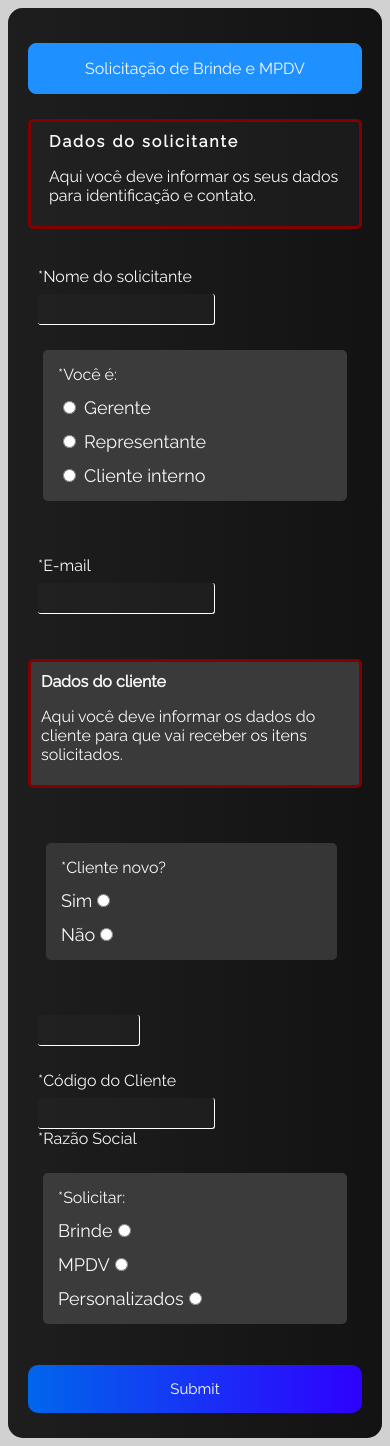
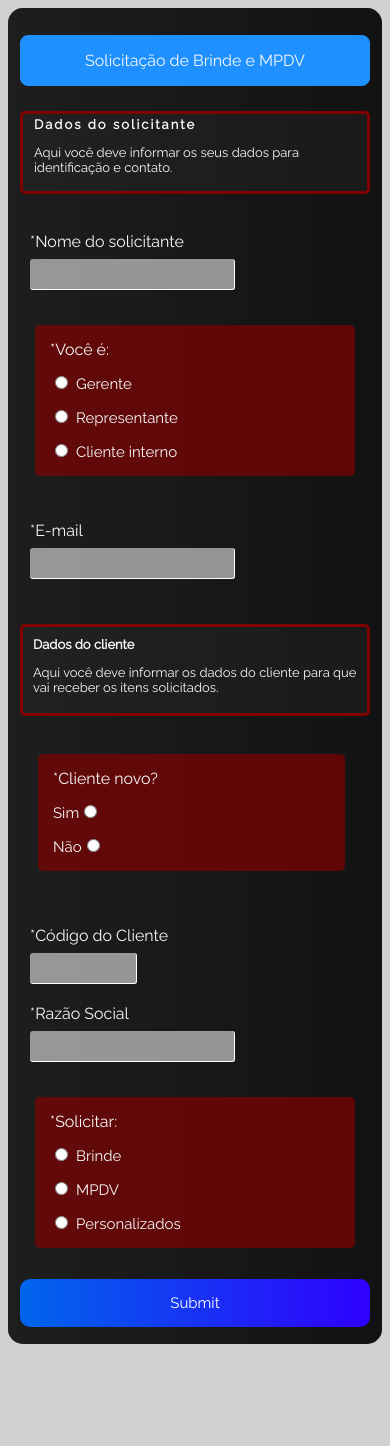
Before and after one commit to kianfellipe/pedidos-de-brinde, a React (Create React App) app in the folder frontend/: page / in a window 390 px wide. After the commit the page ends 1352 px from the top, so only its background shows below. Built offline with nearby package versions, Linux system fonts and the light colour scheme.

Commit message:
Ajustes de CSS concluido na parte de solicitante e cliente. Pendente CSS de tabela e campos posteriores. Somente versão mobile

```diff
--- a/frontend/src/component/formCard/index.js
+++ b/frontend/src/component/formCard/index.js
@@ -215,23 +215,23 @@ class Rca extends Component {
                         </div>
 
                         <div className="inputBox">
+                            <label htmlFor="nomeSolicitante" className="labelInput">*Código do Cliente</label>
                             <input type="text"
                                 name="nomeSolicitante"
                                 className="inputUser2"
                                 autoComplete="off"
                                 value={this.state.clientCodigo}
                                 onChange={e => this.setState({ clientCodigo: e.target.value })} />
-                            <label htmlFor="nomeSolicitante" className="labelInput">*Código do Cliente</label>
                         </div>
 
                         <div className="inputBox">
+                            <label htmlFor="nomeSolicitante" className="labelInput">*Razão Social</label>
                             <input type="text"
                                 name="nomeSolicitante"
                                 className="inputUser"
                                 autoComplete="off"
                                 value={this.state.razaoSocial}
                                 onChange={e => this.setState({ razaoSocial: e.target.value })} />
-                            <label htmlFor="nomeSolicitante" className="labelInput">*Razão Social</label>
                         </div>
 
                         {/*//////////Aqui termina a solicitação de dados do cliente///////////////////// */}
@@ -243,19 +243,18 @@ class Rca extends Component {
                                 onChange={e => this.setState({ solicitar: e.target.value })}>
                                 <label>*Solicitar:</label>
                                 <div className="input_div">
+                                    <input type="radio" id="brinde" name="area" value="brinde" onChange={this.onchange} />
                                     <label htmlFor="brinde">Brinde</label>
-                                    <input type="radio" id="brinde" name="area" value="brinde" onChange={this.onchange}
-                                    />
                                 </div>
 
                                 <div className="input_div">
+                                    <input type="radio" id="mpdv" name="area" value="mpdv" onChange={this.onchange} />
                                     <label htmlFor="mpdv">MPDV</label>
-                                    <input type="radio" id="mpdv" name="area" value="mpdv" onChange={this.onchange} />
                                 </div>
 
                                 <div className="input_div">
+                                    <input type="radio" id="personalizado" name="area" value="personalizado" onChange={this.onchange} />
                                     <label htmlFor="personalizado">Personalizados</label>
-                                    <input type="radio" id="personalizado" name="area" value="personalizado" onChange={this.onchange} />
                                 </div>
                             </div>
                         </div>
@@ -395,11 +394,13 @@ class Rca extends Component {
                                                     </td>
 
                                                     <td>
-                                                        <button
+                                                     {/*   <button
                                                             className="btn btn-outline-danger btn-sm"
                                                             onClick={this.handleRemoveRow} >
                                                             Remove
                                                         </button>
+
+                                            */}
                                                     </td>
                                                 </tr>
                                             ))}
--- a/frontend/src/component/formCard/styles.css
+++ b/frontend/src/component/formCard/styles.css
@@ -7,18 +7,33 @@
 
 
 body {
-
     font-family: Arial, Helvetica, sans-serif;
     background-image: linear-gradient(to right, rgb(75, 75, 75), rgb(46, 46, 46));
     border-radius: 15px;
 }
 
 
+
+
+
+
+
+
+
+.descricaoBox {
+    height: 150px;
+
+}
+
+
+
+@media(max-width: 425px) {
+
     .box {
         flex-direction: column;
         color: rgb(248, 248, 248);
         background-color: rgba(0, 0, 0, 0.6);
-    padding: 20px;
+        padding: 12px;
         border-radius: 15px;
     }
 
@@ -27,8 +42,9 @@ body {
         border-radius: 5px;
         border: 3px solid rgb(129, 0, 0);
         margin-bottom: 38px;
-    padding: 10px;
-    padding-bottom: 5px;
+        padding: 3px;
+        font-size: 13px;
+
     }
 
     .inputDados b {
@@ -42,69 +58,120 @@ body {
     }
 
     .inputDados2 {
-    background-color: rgb(58, 58, 58);
+        background: rgba(44, 44, 44, 0.315);
         border-radius: 5px;
         border: 3px solid rgb(129, 0, 0);
         margin-bottom: 38px;
         padding: 10px;
         padding-bottom: 5px;
         margin-top: 45px;
+        font-size: 13px;
     }
 
-
-
-
-.descricaoBox {
-    height: 150px;
-
-}
-
-
-@media(min-width: 576px) {
     .inputRadioBox {
-        margin-right: 25px;
-        margin-left: 25px;
-        background-color: rgb(54, 54, 54);
-        border-radius: 5px;
-        margin-bottom: 55px;
-        margin-top: 55px;
-        display: flex;
-        padding: 15px;
-
-    }
-}
-
-@media(max-width: 425px) {
-    .inputRadioBox {
-        background-color: rgb(59, 59, 59);
+        background-color: rgba(129, 0, 0, 0.692);
         margin-right: 15px;
         margin-left: 15px;
         border-radius: 5px;
-        margin-bottom: 55px;
-        margin-top: 25px;
+        margin-bottom: 45px;
+        margin-top: 35px;
         display: flex;
         padding: 15px;
 
     }
 
-}
-
-
     .inputRadioBox2 {
         margin-right: 25px;
-    background-color: rgb(54, 54, 54);
+        background-color: rgba(129, 0, 0, 0.692);
         margin-left: 18px;
         border-radius: 5px;
         margin-bottom: 55px;
-    margin-top: 55px;
         display: flex;
         padding: 15px;
 
 
     }
 
-.input_div{
+    .inputUser {
+        display: flex;
+        background: rgba(255, 255, 255, 0.541);
+        border: none;
+        border-bottom: 1px solid white;
+        border-right: 1px solid white;
+        outline: none;
+        color: rgb(0, 0, 0);
+        font-size: 15px;
+        width: 200px;
+        font-weight: 700;
+        letter-spacing: 2px;
+        border-radius: 3px;
+        margin-top: 8px;
+        height: 28px;
+    }
+
+    .inputUser2 {
+        display: flex;
+        background: rgba(255, 255, 255, 0.541);
+        border: none;
+        border-bottom: 1px solid white;
+        border-right: 1px solid white;
+        outline: none;
+        color: white;
+        font-size: 8px;
+        width: 30%;
+        letter-spacing: 2px;
+        margin-bottom: 20px;
+        border-radius: 3px;
+        margin-top: 8px;
+        height: 28px;
+    }
+
+    .inputTable {
+        background: rgba(255, 255, 255, 0.541);
+        letter-spacing: 2px;
+        border: none;
+        border-bottom: 1px solid white;
+        border-right: 1px solid white;
+        border-radius: 3px;
+        outline: none;
+        color: white;
+        font-size: 15px;
+        width: 80%;
+        height: 28px;
+        margin-right: 40px;
+        margin-top: 24px;
+
+    }
+
+    .inputTable2 {
+        background: rgba(255, 255, 255, 0.541);
+        border: none;
+        width: 20%;
+        border-bottom: 1px solid white;
+        border-right: 1px solid white;
+        border-radius: 3px;
+        outline: none;
+        color: white;
+        font-size: 15px;
+        letter-spacing: 2px;
+        height: 25px;
+    }
+
+    .text-center{
         font-size: 18px;
+        font-weight: 500;
+    }
+
+
+}
+
+@media(min-width: 425px) {}
+
+
+
+
+.input_div {
+    font-size: 15px;
     display: table-row;
     align-items: center;
     justify-content: center;
@@ -112,13 +179,13 @@ body {
 }
 
 
-.input_div input{
+.input_div input {
     margin-top: none;
     cursor: pointer;
     margin-right: 8px;
 }
 
-.input_div label{
+.input_div label {
     cursor: pointer;
 }
 
@@ -152,81 +219,7 @@ span {
     margin-left: 10px;
 }
 
-.inputUser {
-    display: flex;
-    background: rgba(44, 44, 44, 0.315);
-    border: none;
-    border-bottom: 1px solid white;
-    border-right: 1px solid white;
-    outline: none;
-    color: white;
-    font-size: 15px;
-    width: auto;
-    letter-spacing: 2px;
-    border-radius: 3px;
-    margin-top: 8px;
-    height: 28px;
-}
 
-
-
-.inputUser2 {
-    display: flex;
-    background: rgba(44, 44, 44, 0.315);
-    border: none;
-    border-bottom: 1px solid white;
-    border-right: 1px solid white;
-    outline: none;
-    color: white;
-    font-size: 15px;
-    width: 30%;
-    letter-spacing: 2px;
-    margin-bottom: 25px;
-    border-radius: 3px;
-    margin-top: 8px;
-    height: 28px;
-}
-
-.inputTable {
-    background: none;
-    border: none;
-    font-size: 15px;
-    width: 80%;
-    letter-spacing: 2px;
-    background: none;
-    border: none;
-    border-bottom: 1px solid white;
-    border-right: 1px solid white;
-    outline: none;
-    color: white;
-    font-size: 15px;
-    width: 100%;
-    letter-spacing: 2px;
-    height: 28px;
-    width: auto;
-    margin-right: 40px;
-    margin-top: 24px;
-
-}
-
-.inputTable2 {
-    background: none;
-    border: none;
-    font-size: 15px;
-    width: 30%;
-    letter-spacing: 2px;
-    background: none;
-    border: none;
-    border-bottom: 1px solid white;
-    border-right: 1px solid white;
-    outline: none;
-    color: white;
-    font-size: 15px;
-    width: 100%;
-    letter-spacing: 2px;
-    height: 25px;
-    width: 50px;
-}
 
 
 
```
Lines whose indentation alone changed are shown as unchanged.
